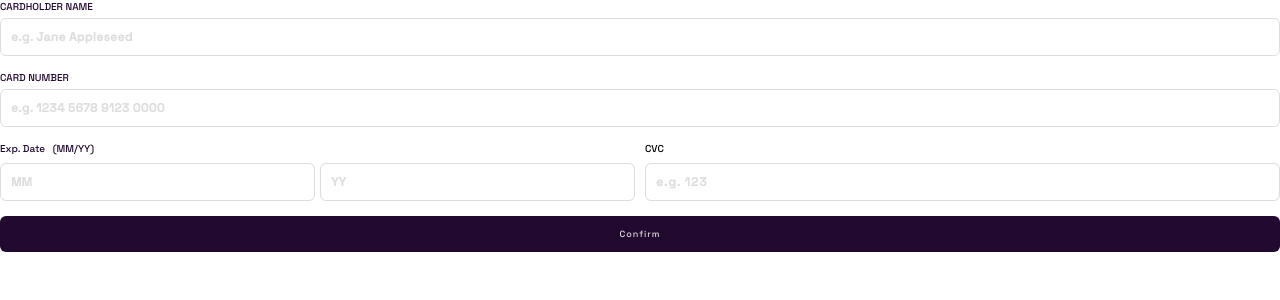
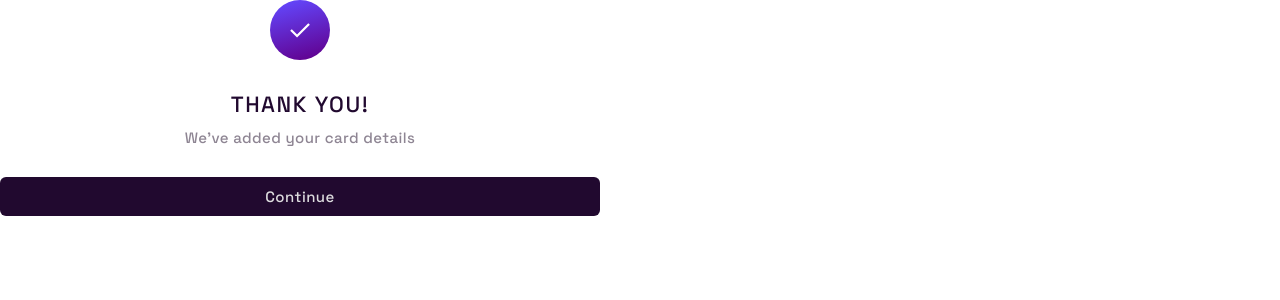
Before and after one commit to amirhossein-peyvand/interactive-card-details-form, a React (Vite) app: page / in a window 1280 px wide. Shown: the top 300 px of the page. Built offline with nearby package versions, Linux system fonts and the light colour scheme.

Commit message:
Building Complete component

```diff
--- a/src/App.tsx
+++ b/src/App.tsx
@@ -1,9 +1,9 @@
-import Form from "./components/Form";
+import Completed from "./components/Completed";
 
 function App() {
   return (
     <>
-      <Form />
+      <Completed />
     </>
   );
 }
--- /dev/null
+++ b/src/components/Completed.tsx
@@ -0,0 +1,17 @@
+import complete from "../assets/icon-complete.svg";
+import "../sass/Completed.scss";
+
+const Completed = () => {
+  return (
+    <section className="completed">
+      <img src={complete} alt="complete" />
+      <div className="middlePart">
+        <p className="message">THANK YOU!</p>
+        <p className="desc">We've added your card details</p>
+      </div>
+      <button className="continueBtn">Continue</button>
+    </section>
+  );
+};
+
+export default Completed;
--- /dev/null
+++ b/src/sass/Completed.scss
@@ -0,0 +1,50 @@
+@import "color.scss";
+
+.completed {
+  align-items: center;
+  display: flex;
+  flex-direction: column;
+  row-gap: 3rem;
+  text-align: center;
+  width: clamp(15rem, 90%, 60rem);
+
+  img {
+    width: 6rem;
+  }
+
+  .middlePart {
+    display: flex;
+    flex-direction: column;
+    row-gap: 1rem;
+
+    .message {
+      color: $very-dark-violet;
+      font-size: 2.2rem;
+      letter-spacing: 1.5px;
+    }
+
+    .desc {
+      color: $dark-grayish-violet;
+      font-size: 1.5rem;
+      letter-spacing: 0.4px;
+    }
+  }
+
+  .continueBtn {
+    background-color: $very-dark-violet;
+    border-radius: 6px;
+    border: none;
+    color: $light-grayish-violet;
+    cursor: pointer;
+    font-size: 1.5rem;
+    letter-spacing: 0.5px;
+    padding: 1rem 0;
+    transition: all 0.2s;
+    width: 100%;
+    min-width: 10rem;
+  }
+
+  .continueBtn:hover {
+    opacity: 0.9;
+  }
+}
```
